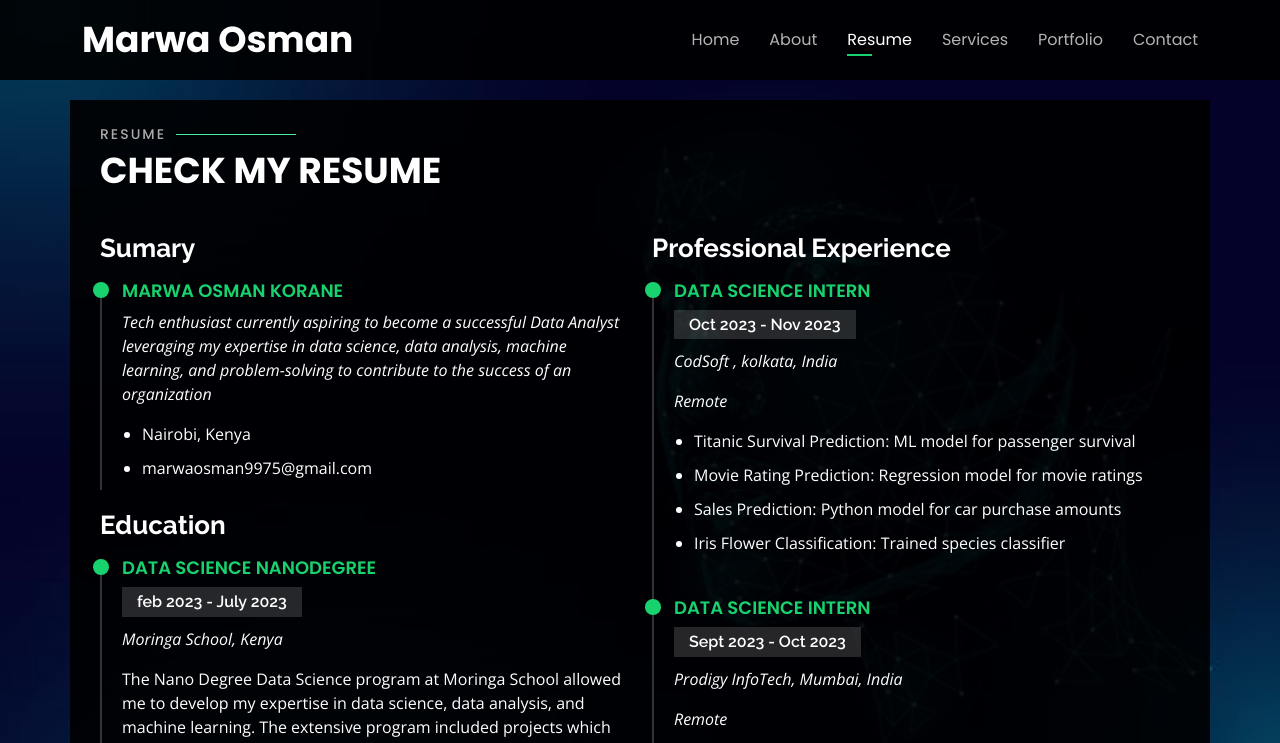
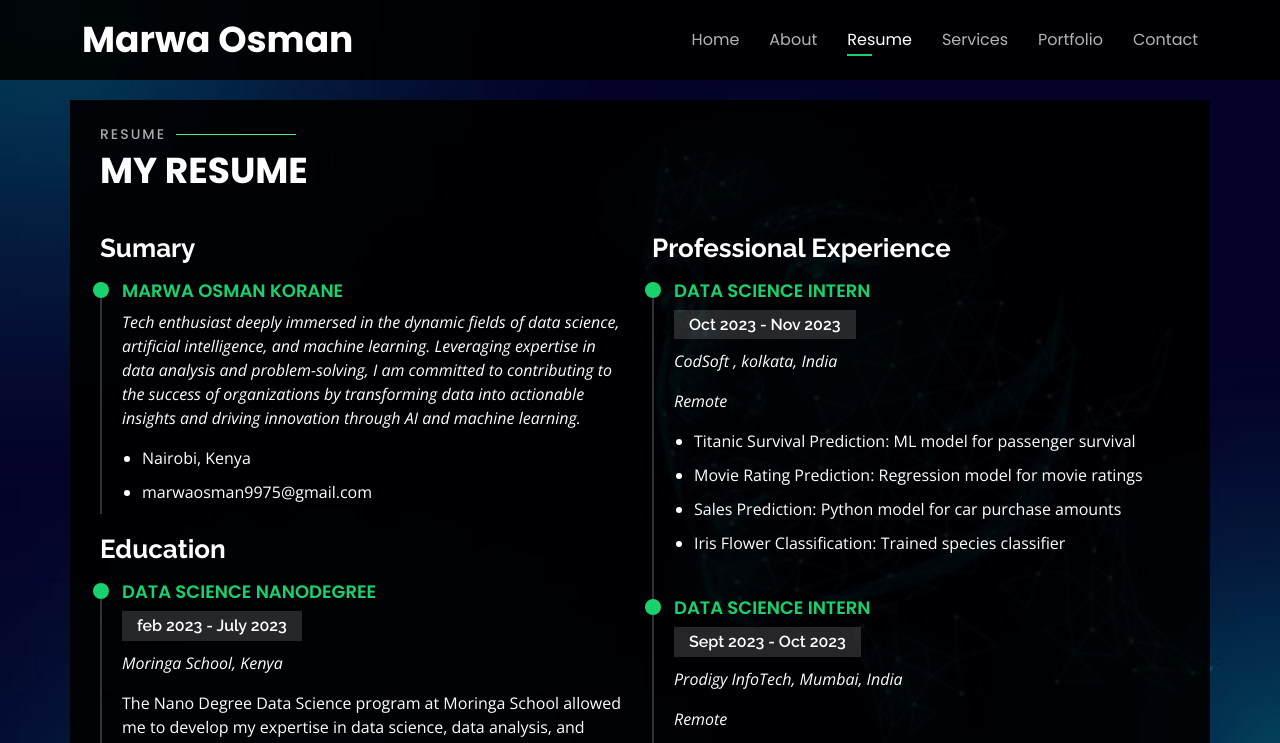
Before and after one commit to marwa9975/marwa9975.github.io, a plain HTML site: page index.html in a window 1280 px wide. Both pictures are taken after a click on the link "Resume". Shown: the top 743 px of the page. Drawn offline with nearby package versions, Linux system fonts and the light colour scheme.

Commit message:
updated html

```diff
--- a/index.html
+++ b/index.html
@@ -86,7 +86,7 @@
         <div class="col-lg-8 pt-4 pt-lg-0 content" data-aos="fade-left">
           <h3>Data Analyst &amp; Data Scientist </h3>
           <p class="fst-italic">
-            Tech enthusiast currently aspiring to become a successful Data Analyst leveraging my expertise in data science, data analysis, machine learning, and problem-solving to contribute to the success of an organization
+            Tech enthusiast currently aspiring to become a successful Data Scientist leveraging my expertise in data science, data analysis, machine learning, and problem-solving to contribute to the success of an organization
           </p>
           <div class="row">
             <div class="col-lg-6">
@@ -187,7 +187,7 @@
 
       <div class="section-title">
         <h2>Resume</h2>
-        <p>Check My Resume</p>
+        <p>My Resume</p>
       </div>
 
       <div class="row">
@@ -195,7 +195,7 @@
           <h3 class="resume-title">Sumary</h3>
           <div class="resume-item pb-0">
             <h4>Marwa Osman Korane</h4>
-            <p><em>Tech enthusiast currently aspiring to become a successful Data Analyst leveraging my expertise in data science, data analysis, machine learning, and problem-solving to contribute to the success of an organization</em></p>
+            <p><em>Tech enthusiast deeply immersed in the dynamic fields of data science, artificial intelligence, and machine learning. Leveraging expertise in data analysis and problem-solving, I am committed to contributing to the success of organizations by transforming data into actionable insights and driving innovation through AI and machine learning.</em></p>
             <p>
             <ul>
               <li>Nairobi, Kenya</li>
```
